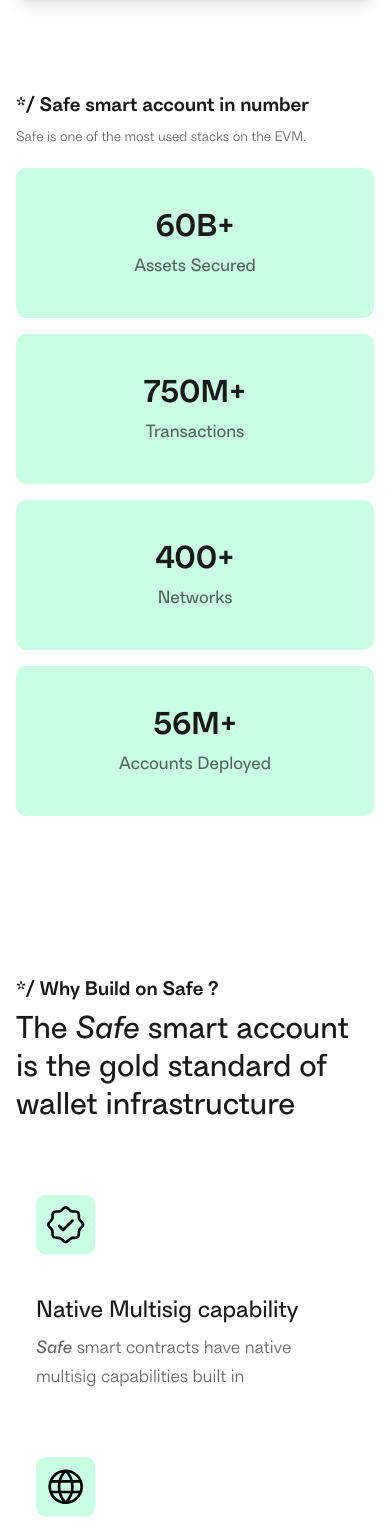
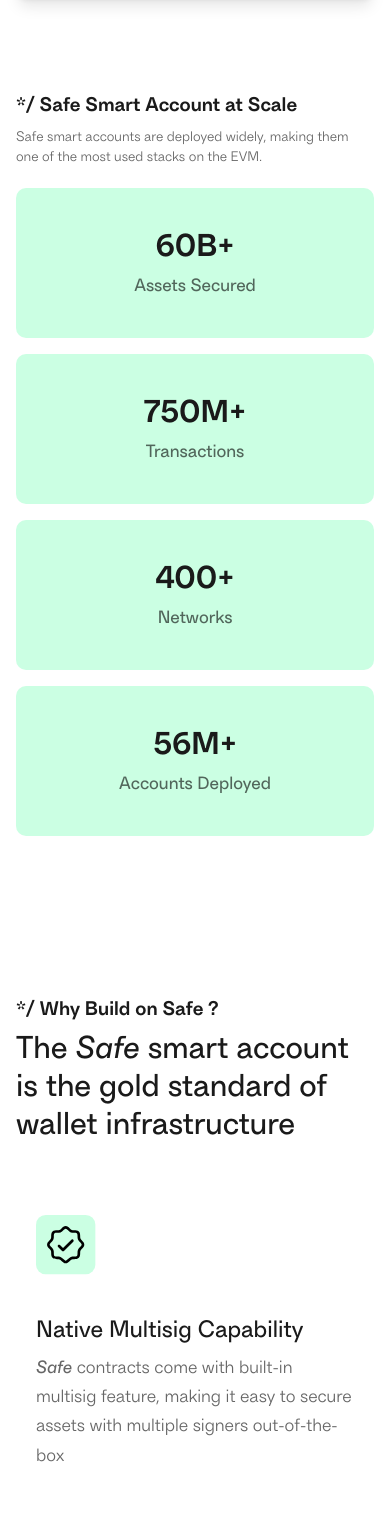
Before and after one commit to safe-fndn/foundation-homepage, a Next.js app: page /smart-contracts in a window 390 px wide. Shown: the part 829-2363 px from the top of the page. Built offline with nearby package versions, Linux system fonts and the light colour scheme; no server answers.

Commit message:
Refactor Footer and Smart Contracts components for improved layout and content clarity

```diff
--- a/src/components/Footer.tsx
+++ b/src/components/Footer.tsx
@@ -26,11 +26,15 @@
   return (
     <footer className="bg-[#12FF80] w-full">
       <div className="px-4 max-w-[953px] w-full text-left mx-auto pb-[60px] md:pb-[80px] pt-[60px] md:pt-[80px]">
-        <div className="text-[#1A1A1A] text-[48px] leading-[120%] md:text-[82px] pb-10 font-normal">
+        <div className="text-[#1A1A1A] text-[60px] leading-[120%] md:text-[82px] pb-10 font-normal">
           Champion Usable Self-Custody with Safe
         </div>
-        <div className="flex justify-end">
-          <a href={SAFE_DOCS_LINK} target="_blank" rel="noopener noreferrer">
+        <a
+          href={SAFE_DOCS_LINK}
+          className="flex justify-end"
+          target="_blank"
+          rel="noopener noreferrer"
+        >
           <Button
             className="w-full max-w-[340px] gap-8 text-lg md:text-[32px] px-5 md:px-[30px] text-[#12FF80] font-medium"
             variant="secondary"
@@ -43,7 +47,6 @@
           </Button>
         </a>
       </div>
-      </div>
 
       <div className="px-4 max-w-[1400px] mx-auto flex justify-center flex-col md:flex-row gap-15 md:gap-[120px] pb-15 md:pb-[80px]">
         <div className="grid grid-cols-2 lg:grid-cols-4 gap-[10px] max-w-[940px]">
@@ -53,7 +56,7 @@
               href={card.href}
               target={card.openInNewTab ? "_blank" : "_self"}
               rel="noopener noreferrer"
-              className="bg-[#1a1a1a1c] rounded-[10px] p-3 flex flex-col h-fit w-[150px]"
+              className="bg-[#1a1a1a1c] rounded-[10px] p-3 flex flex-col h-fit w-full md:w-[150px]"
             >
               <Image
                 src={card.icon}
--- a/src/components/smart-contracts/BuildOnSafe.tsx
+++ b/src/components/smart-contracts/BuildOnSafe.tsx
@@ -11,37 +11,39 @@
 const features = [
   {
     icon: "/images/smart-contracts/build-icon1.svg",
-    title: "Native Multisig capability",
+    title: "Native Multisig Capability",
     description:
-      "Safe smart contracts have native multisig capabilities built in",
+      "Safe contracts come with built-in multisig feature, making it easy to secure assets with multiple signers out-of-the-box",
   },
   {
     icon: "/images/smart-contracts/build-icon2.svg",
-    title: "400+ EVM networks",
-    description: "Safe is one of the most deployed contracts across the EVM",
+    title: "400+ EVM Networks",
+    description:
+      "Safe is one of the most widely deployed smart contracts across the EVM ecosystem, trusted across hundreds of chains",
   },
   {
     icon: "/images/smart-contracts/build-icon3.svg",
-    title: "Modular architecture",
+    title: "Modular Architecture",
     description:
-      "Safe accounts have additional modules and guards that extend funtionality",
+      "Customize your Safe account with optional modules and guard contracts, enabling features like spending limits, recovery, and more",
   },
   {
     icon: "/images/smart-contracts/build-icon4.svg",
-    title: "Live since 2019",
-    description: "Every release undergoes public audit before mainnet use.",
+    title: "Live Since 2019",
+    description:
+      "Battle-tested over years and audited before every release. Safe has secured billions over 6+ years",
   },
   {
     icon: "/images/smart-contracts/build-icon5.svg",
     title: "Formally Verified and Audited",
     description:
-      "Supports rollups, appchains, L1s across the multichain stack.",
+      "All core contracts and key components are audited and formally verified. Safe is built for secure deployment across rollups and L1 stacks",
   },
   {
     icon: "/images/smart-contracts/build-icon6.svg",
     title: "EVM Smart Account",
     description:
-      "Enables features like gasless sponsored transactions, ERC4337, ERC7702, passkey logins and more",
+      "Full support for modern smart account features like sponsored gas, ERC-4337, passkey logins, and more.",
   },
 ];
 
--- a/src/components/smart-contracts/ChainStack.tsx
+++ b/src/components/smart-contracts/ChainStack.tsx
@@ -53,7 +53,7 @@
         {chains.map((feature, index) => (
           <div
             key={index}
-            className="bg-[#12ff800f] rounded-[10px] flex h-fit p-5 flex-col"
+            className="bg-[#12ff800f] cursor-pointer hover:bg-[#12ff8080] rounded-[10px] flex h-fit p-5 flex-col transition-colors duration-200 border border-transparent hover:border-[#12ff8038]"
           >
             <Image
               src={feature.icon}
@@ -64,9 +64,9 @@
             <h3 className="text-[#1A1A1A] text-2xl font-normal pt-15 mb-1">
               {italicizeSafe(feature.title)}
             </h3>
-            <p className="text-black/[0.6] text-lg font-light leading-relaxed">
+            {/* <p className="text-black/[0.6] text-lg font-light leading-relaxed">
               {italicizeSafe(feature.description)}
-            </p>
+            </p> */}
           </div>
         ))}
       </div>
--- a/src/components/smart-contracts/SafeContracts.tsx
+++ b/src/components/smart-contracts/SafeContracts.tsx
@@ -2,23 +2,29 @@
 import SectionTag from "../ui/SectionTag";
 import Image from "next/image";
 import Button from "../ui/Button";
+import { cn } from "@/lib/utils";
 
 export const data = [
   {
     label: "Contracts",
     value: "Safe Account Deployments",
+    externalLink: "https://github.com/safe-fndn/safe-smart-account",
   },
   {
     label: "Latest release",
     value: "v1.5.0",
+    externalLink:
+      "https://github.com/safe-fndn/safe-smart-account/releases/tag/v1.5.0",
   },
   {
-    label: "Audit",
-    value: "latest 4 months ago",
+    label: "Audits",
+    value: "Over 10 Audits",
+    externalLink:
+      "https://safefoundation.notion.site/Safe-Contract-Audits-286a8a34f3b881979c7ce07089814ea8",
   },
   {
     label: "Usage",
-    value: "Smart Accounts Infrastructure, Account Abstraction ",
+    value: "Smart Accounts Infrastructure, Account Abstraction",
   },
 ];
 
@@ -41,7 +47,12 @@
         <div>
           <div className="flex flex-col gap-6">
             {data.map((item) => (
-              <Info key={item.label} label={item.label} value={item.value} />
+              <Info
+                key={item.label}
+                label={item.label}
+                value={item.value}
+                externalLink={item.externalLink}
+              />
             ))}
           </div>
           <a
@@ -66,11 +77,41 @@
   );
 }
 
-const Info = ({ label, value }: { label: string; value: string }) => {
+const Info = ({
+  label,
+  value,
+  externalLink,
+}: {
+  label: string;
+  value: string;
+  externalLink: string | undefined;
+}) => {
   return (
     <div className="flex flex-col">
       <div className="text-black/[0.6] text-sm break-words">{label}</div>
-      <div className="text-xl break-words">{value}</div>
+      <a
+        href={externalLink}
+        target="_blank"
+        rel="noopener noreferrer"
+        className={cn("flex flex-row items-center w-fit gap-1")}
+      >
+        <div
+          className={cn(
+            "text-xl break-words",
+            externalLink && "hover:underline underline-offset-2"
+          )}
+        >
+          {value}
+        </div>
+        {externalLink && (
+          <Image
+            src="/images/common/arrow-external.svg"
+            alt="arrow right"
+            width={20}
+            height={20}
+          />
+        )}
+      </a>
     </div>
   );
 };
--- a/src/components/smart-contracts/SafeInNumbers.tsx
+++ b/src/components/smart-contracts/SafeInNumbers.tsx
@@ -23,9 +23,10 @@
 export default function SafeInNumbers() {
   return (
     <div className="px-[16px] max-w-[1242px] mx-auto">
-      <SectionTag text="Safe smart account in number" />
+      <SectionTag text="Safe Smart Account at Scale" />
       <div className="text-black/[0.6] font-light text-sm pt-2 pb-5">
-        Safe is one of the most used stacks on the EVM.
+        Safe smart accounts are deployed widely, making them one of the most
+        used stacks on the EVM.
       </div>
       <div className="grid grid-cols-1 md:grid-cols-4 gap-4">
         {stats.map((stat) => (
```
Lines whose indentation alone changed are shown as unchanged.
